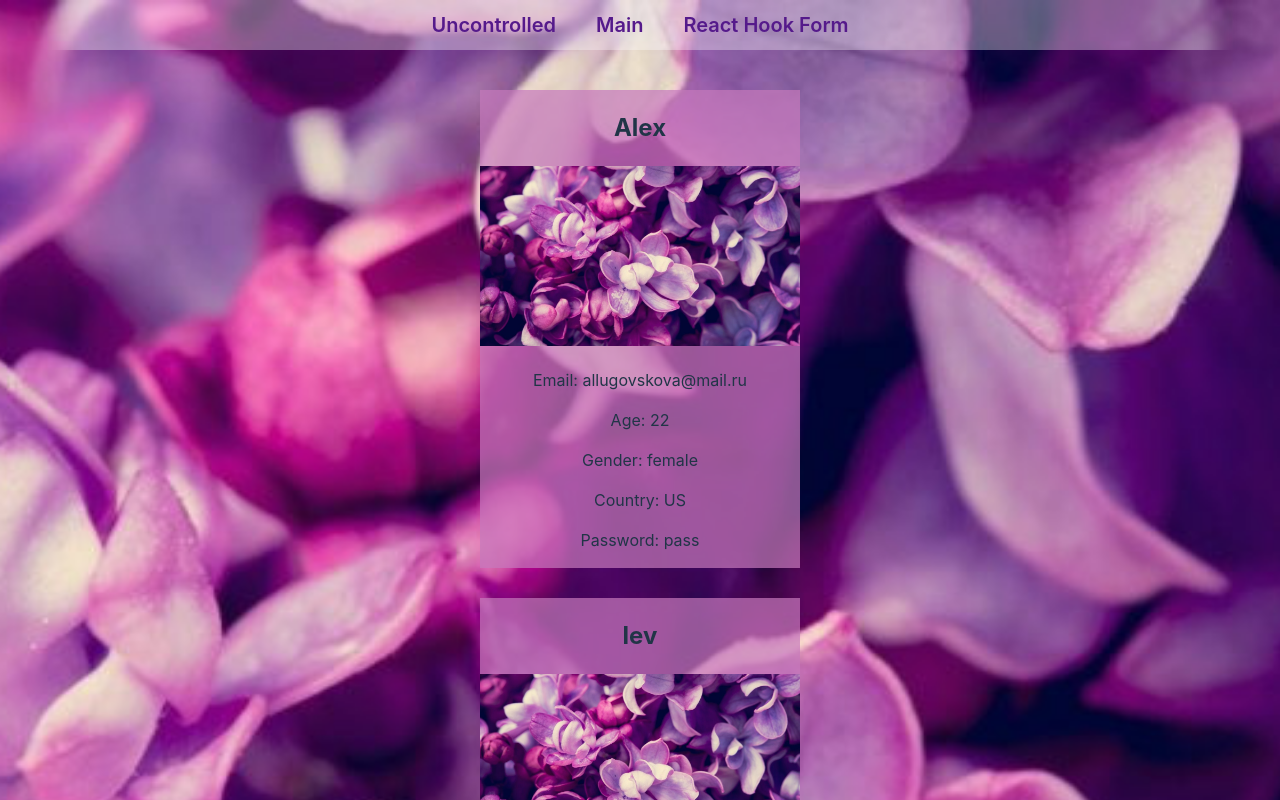
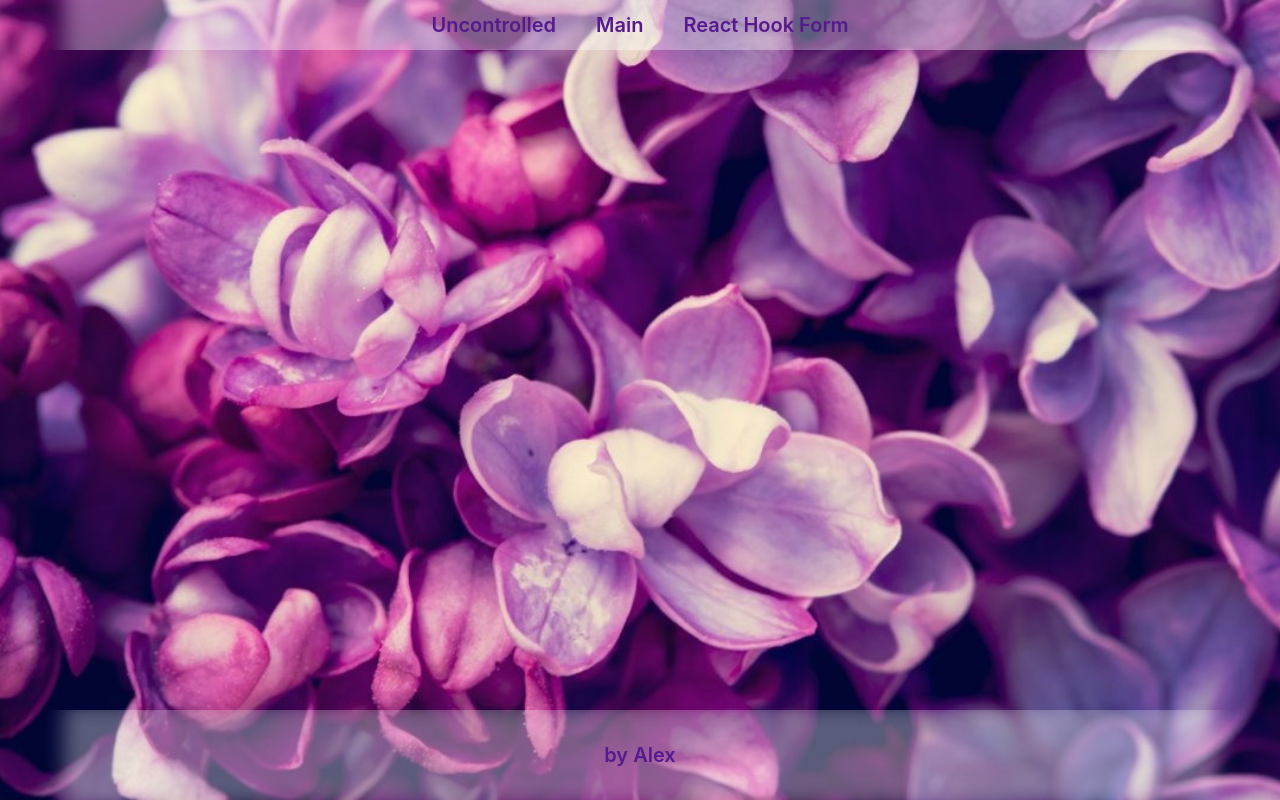
Before and after one commit to BodnarAlex/React-Form-Rss, a React (Vite) app: page / in a window 1280 px wide. Shown: the top 800 px of the page. Built offline with nearby package versions, Linux system fonts and the light colour scheme.

Commit message:
feat: add redux for uncontrolled form

```diff
--- a/src/components/card/Card.tsx
+++ b/src/components/card/Card.tsx
@@ -1,6 +1,5 @@
 import type { ReactNode } from 'react';
 
-import exampleImage from '../../assets/back.jpg';
 import styles from './styles.module.scss';
 
 interface CardProps {
@@ -8,9 +7,12 @@ interface CardProps {
     name: string;
     email: string;
     password: string;
+    confirmPassword: string;
     age: string;
     gender: string;
     country: string;
+    picture: string | null;
+    terms: boolean;
   };
 }
 
@@ -18,7 +20,7 @@ export function Card({ item }: CardProps): ReactNode {
   return (
     <div className={styles.card}>
       <h2>{item.name}</h2>
-      <img className={styles.image} src={exampleImage} alt="example" />
+      {item.picture && <img className={styles.image} src={item.picture} alt="Uploaded" />}
       <p>Email: {item.email}</p>
       <p>Age: {item.age}</p>
       <p>Gender: {item.gender}</p>
--- a/src/components/form-one/FormOne.tsx
+++ b/src/components/form-one/FormOne.tsx
@@ -1,54 +1,116 @@
 import type { ReactNode } from 'react';
+import { useDispatch } from 'react-redux';
+import { useNavigate } from 'react-router-dom';
 
+import { addFormData } from '../../store/store.ts';
 import styles from './styles.module.scss';
 
 const countries = ['United States', 'Canada', 'Mexico'];
 
+const convertToBase64 = (file: File): Promise<string> =>
+  new Promise((resolve, reject) => {
+    const reader = new FileReader();
+    reader.onloadend = (): void => {
+      resolve(reader.result as string);
+    };
+    reader.onerror = reject;
+    reader.readAsDataURL(file);
+  });
+
+interface FormData {
+  name: string;
+  email: string;
+  password: string;
+  confirmPassword: string;
+  age: string;
+  gender: string;
+  country: string;
+  picture: string | null;
+  terms: boolean;
+}
+
 export function FormOne(): ReactNode {
+  const navigate = useNavigate();
+
+  const dispatch = useDispatch();
+
+  const handleSubmit = async (e: React.FormEvent<HTMLFormElement>): Promise<void> => {
+    e.preventDefault();
+    const formData = new FormData(e.currentTarget);
+
+    const pictureFile = formData.get('picture') as File | null;
+    let pictureBase64: string | null = null;
+
+    if (pictureFile) {
+      pictureBase64 = await convertToBase64(pictureFile);
+    }
+
+    const data: FormData = {
+      name: (formData.get('name') as string) || '',
+      email: (formData.get('email') as string) || '',
+      password: (formData.get('password') as string) || '',
+      confirmPassword: (formData.get('confirmPassword') as string) || '',
+      age: (formData.get('age') as string) || '',
+      gender: (formData.get('gender') as string) || '',
+      country: (formData.get('country') as string) || '',
+      picture: pictureBase64,
+      terms: formData.get('terms') === 'on',
+    };
+
+    if (data.password === data.confirmPassword) {
+      dispatch(addFormData(data));
+      navigate('/');
+    }
+  };
+
+  const handleFormSubmit = (e: React.FormEvent<HTMLFormElement>): void => {
+    handleSubmit(e).catch(() => {});
+  };
+
   return (
     <main className="main">
       <div className={styles.container}>
-        <h1 className={styles.title}> Uncontrolled form </h1>
-        <form className={styles.form}>
+        <h1 className={styles.title}>Uncontrolled form</h1>
+        <form className={styles.form} onSubmit={handleFormSubmit}>
           <div className={styles.form_element}>
             <label htmlFor="name">
               Name
-              <input className={styles.input} id="name" />
+              <input className={styles.input} id="name" name="name" />
             </label>
           </div>
 
           <div className={styles.form_element}>
             <label htmlFor="email">
               Email
-              <input className={styles.input} id="email" type="email" />
+              <input className={styles.input} id="email" name="email" type="email" />
             </label>
           </div>
 
           <div className={styles.form_element}>
             <label htmlFor="password">
               Password
-              <input className={styles.input} id="password" type="password" />
+              <input className={styles.input} id="password" name="password" type="password" />
             </label>
           </div>
 
           <div className={styles.form_element}>
             <label htmlFor="confirmPassword">
               Confirm Password
-              <input className={styles.input} id="confirmPassword" type="password" />
+              <input className={styles.input} id="confirmPassword" name="confirmPassword" type="password" />
             </label>
           </div>
 
           <div className={styles.form_element}>
             <label htmlFor="age">
               Age
-              <input className={styles.input} id="age" type="number" />
+              <input className={styles.input} id="age" name="age" type="number" />
             </label>
           </div>
 
           <div className={styles.form_element}>
             <label htmlFor="gender">
               Gender
-              <select id="gender">
+              <select id="gender" name="gender">
                 <option value="male">Male</option>
                 <option value="female">Female</option>
                 <option value="other">Other</option>
@@ -59,7 +121,7 @@ export function FormOne(): ReactNode {
           <div className={styles.form_element}>
             <label htmlFor="country">
               Country
-              <select id="country">
+              <select id="country" name="country">
                 {countries.map((country) => (
                   <option key={country} value={country}>
                     {country}
@@ -72,13 +134,13 @@ export function FormOne(): ReactNode {
           <div className={styles.form_element}>
             <label htmlFor="picture">
               Upload Picture
-              <input id="picture" type="file" accept="image/png, image/jpeg" />
+              <input id="picture" name="picture" type="file" accept="image/png, image/jpeg" />
             </label>
           </div>
 
           <div>
             <label htmlFor="terms" className={styles.checkbox}>
-              <input className={styles.input} id="terms" type="checkbox" />
+              <input className={styles.input} id="terms" name="terms" type="checkbox" />
               Accept Terms and Conditions
             </label>
           </div>
--- a/src/components/result/Result.tsx
+++ b/src/components/result/Result.tsx
@@ -1,27 +1,18 @@
 import type { ReactNode } from 'react';
+import { useSelector } from 'react-redux';
 
+import { RootState } from '../../store/store.ts';
 import { Card } from '../card/Card';
 import styles from './styles.module.scss';
 
-const result = [
-  {
-    index: 'a1',
-    name: 'Alex',
-    email: 'allugovskova@mail.ru',
-    password: 'pass',
-    age: '22',
-    gender: 'female',
-    country: 'US',
-  },
-  { index: 'a2', name: 'lev', email: 'lev@mail.ru', password: 'pass', age: '20', gender: 'male', country: 'US' },
-  { index: 'a2', name: 'lev', email: 'lev@mail.ru', password: 'pass', age: '20', gender: 'male', country: 'US' },
-];
 export function Result(): ReactNode {
+  const formData = useSelector((state: RootState) => state.formData);
+
   return (
     <main className="main">
       <div className={styles.container}>
-        {result.map((item) => (
-          <Card key={item.index} item={item} />
+        {formData.map((item) => (
+          <Card key={`${item.name}+${item.email}+${item.age}`} item={item} />
         ))}
       </div>
     </main>
--- a/src/index.tsx
+++ b/src/index.tsx
@@ -1,12 +1,16 @@
 import './index.scss';
 
 import ReactDOM from 'react-dom/client';
+import { Provider } from 'react-redux';
 import { BrowserRouter } from 'react-router-dom';
 
 import { App } from './App.tsx';
+import { store } from './store/store.ts';
 
 ReactDOM.createRoot(document.getElementById('root')!).render(
-  <BrowserRouter>
-    <App />
-  </BrowserRouter>,
+  <Provider store={store}>
+    <BrowserRouter>
+      <App />
+    </BrowserRouter>
+  </Provider>,
 );
--- /dev/null
+++ b/src/store/store.ts
@@ -0,0 +1,34 @@
+import { configureStore, createSlice, PayloadAction } from '@reduxjs/toolkit';
+
+interface FormData {
+  name: string;
+  email: string;
+  password: string;
+  confirmPassword: string;
+  age: string;
+  gender: string;
+  country: string;
+  picture: string | null;
+  terms: boolean;
+}
+
+const formDataSlice = createSlice({
+  name: 'formData',
+  initialState: [] as FormData[],
+  reducers: {
+    addFormData: (state, action: PayloadAction<FormData>) => {
+      state.push(action.payload);
+    },
+  },
+});
+
+export const { addFormData } = formDataSlice.actions;
+
+export const store = configureStore({
+  reducer: {
+    formData: formDataSlice.reducer,
+  },
+});
+
+export type RootState = ReturnType<typeof store.getState>;
+export type AppDispatch = typeof store.dispatch;
```
Also changed, not shown: .eslintrc.cjs, src/assets/no-photo.png (added).
